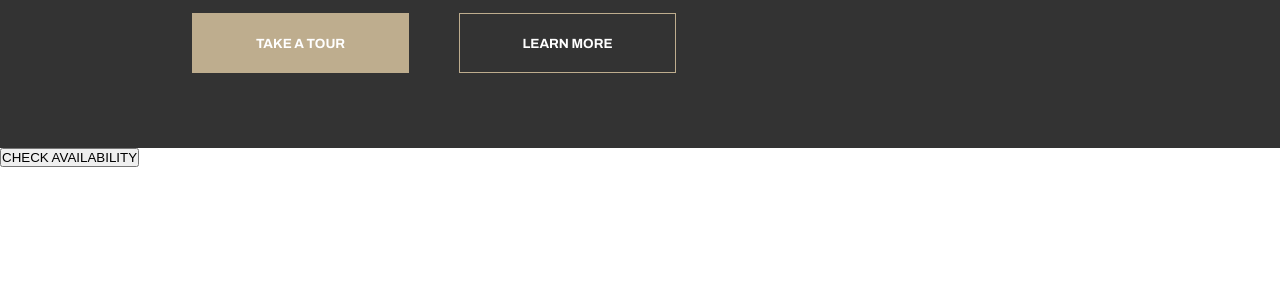
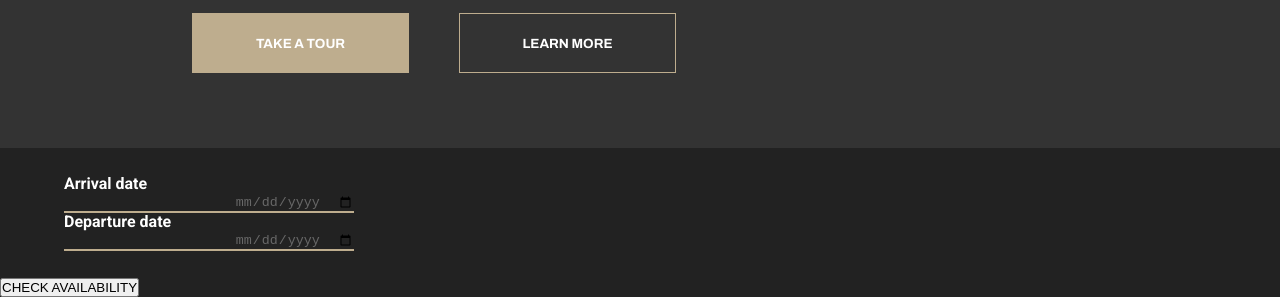
Before and after one commit to GasparSio/miranda-hotel, a plain HTML site: page home.html in a window 1280 px wide. Shown: the part 547-844 px from the top of the page. Before the commit the page ends 800 px from the top, so only its background shows below. Drawn offline with nearby package versions, Linux system fonts and the light colour scheme.

Commit message:
changes on header and schedule section

```diff
--- a/home.html
+++ b/home.html
@@ -56,7 +56,14 @@
     </section>
     <section class="schedule__section">
         <div class="schedule__section-calendar">
-
+                <div class="input-container-arrival">
+                  <label for="fecha">Arrival date</label>
+                  <input type="date" id="fecha" name="fecha">
+                </div>
+                <div class="input-container-departure">
+                  <label for="fecha">Departure date</label>
+                  <input type="date" id="fecha" name="fecha">
+                </div>
         </div>
         <div class="schedule__section-button">
             <button>CHECK AVAILABILITY</button>
--- a/scss/home/schedule.scss
+++ b/scss/home/schedule.scss
@@ -1,9 +1,58 @@
 @import '../variables.scss';
 
-
-
-
-
+.schedule__section{
+    width: 100%;
+    background-color: #222222;
+}
+.schedule__section-calendar{
+    display: flex;
+    flex-direction: column;
+    width: 90%;
+    align-items: self-start;
+    margin: auto;
+    justify-content: center;
+    height: 130px;
+}
+.input-container-arrival{
+    label{
+        color: #FFFFFF;
+        font-size: 16px;
+        font-family: $roboto-font;
+        font-weight: $weight-700;
+        line-height: 18.75px;
+    }
+    input{
+        display: flex;
+        flex-direction: row-reverse;
+        background: transparent;
+        color: #686868;
+        border-top: none;
+        border-right: none;
+        border-left: none;
+        border-bottom-color: #BEAD8E;
+        width: 290px;
+    }
+}
+.input-container-departure{
+    label{
+        color: #FFFFFF;
+        font-size: 16px;
+        font-family: $roboto-font;
+        font-weight: $weight-700;
+        line-height: 18.75px;
+    }
+    input{
+        display: flex;
+        flex-direction: row-reverse;
+        background: transparent;
+        color: #686868;
+        border-top: none;
+        border-right: none;
+        border-left: none;
+        border-bottom-color: #BEAD8E;
+        width: 290px;
+    }
+}
 
 
 
```
Also changed, not shown: home.js (+12 -0 lines), img/img-calendar.png (added), styles.css, 1 other file.
